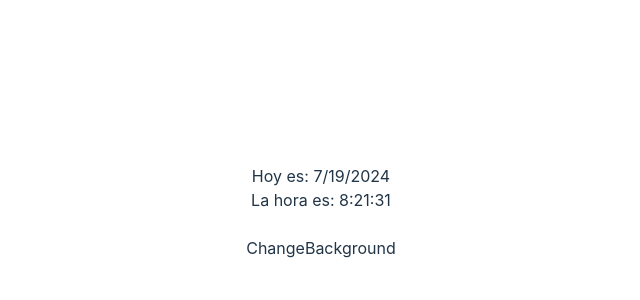
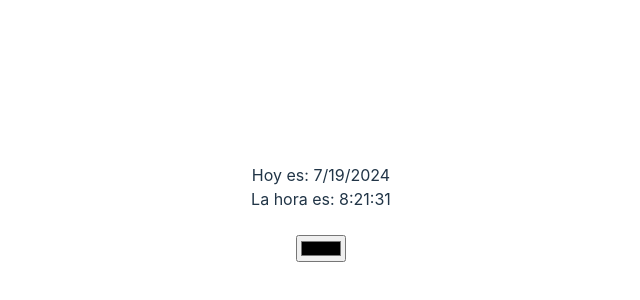
Before and after one commit to Aluonam/pt_v19_prueba3, a React (Vite) app: page / in a window 1280 px wide. Shown: the part 188-488 px from the top of the page, without its empty margins (319-959 px from the left). Built offline with nearby package versions, Linux system fonts and the light colour scheme.

Commit message:
feat: print in console color selected by user

```diff
--- a/src/components/ChangeBackground.tsx
+++ b/src/components/ChangeBackground.tsx
@@ -1,7 +1,9 @@
 
 const ChangeBackground = () => {
   return (
-    <div>ChangeBackground</div>
+    <div>
+        <input type="color" onChange={(e)=>{console.log(e.target.value)}}></input>
+    </div>
   )
 }
 
```
